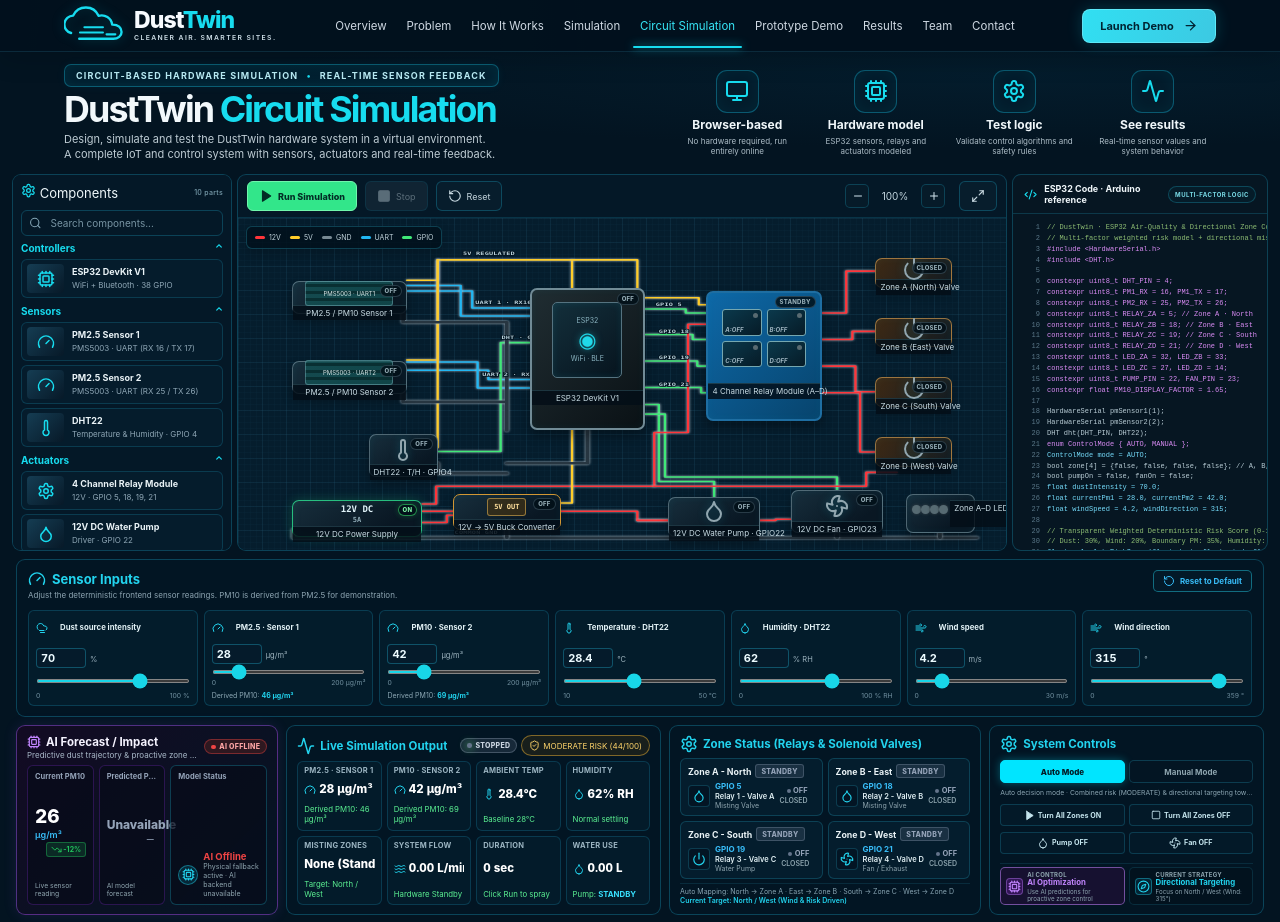
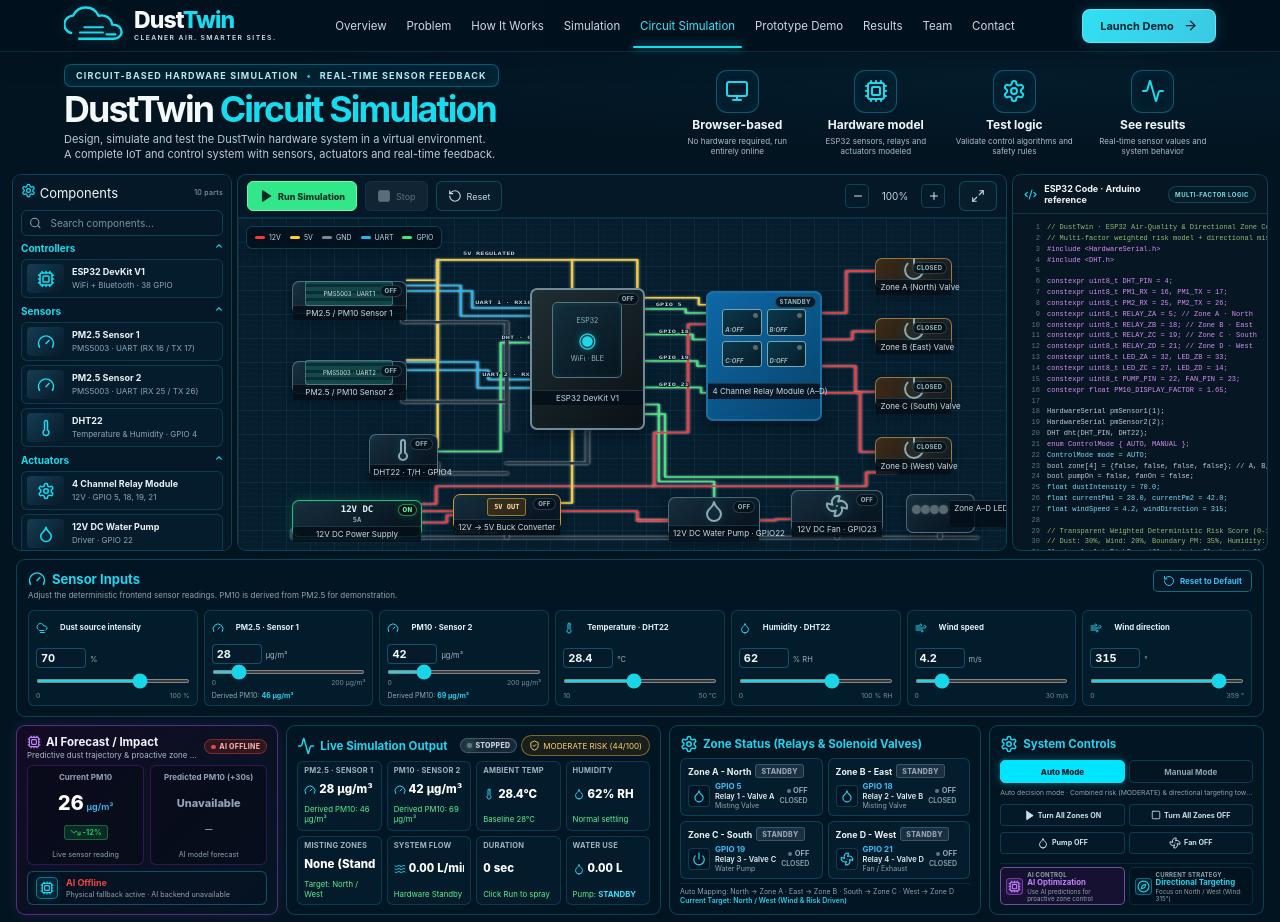
Before and after one commit to meherabmehu/DustTwin, a React (Vite) app: page /circuit-simulation in a window 1280 px wide. Shown: the top 922 px of the page. Built offline with nearby package versions, Linux system fonts and the light colour scheme; no server answers.

Commit message:
refining circuit AI forecast card hierarchy

```diff
--- a/src/features/circuit-simulator/CircuitAiForecastCard.tsx
+++ b/src/features/circuit-simulator/CircuitAiForecastCard.tsx
@@ -1,5 +1,5 @@
 import React from 'react';
-import { Cpu, TrendingDown, TrendingUp, AlertTriangle } from 'lucide-react';
+import { Cpu, TrendingDown, TrendingUp } from 'lucide-react';
 import type { BackendStatus } from '../../integrations/dusttwin-ai/types';
 
 interface CircuitAiForecastCardProps {
@@ -41,6 +41,7 @@
 
   return (
     <article className="output-panel circuit-ai-forecast-panel" aria-label="Circuit AI PM10 Forecast and System Impact">
+      {/* Top Row: Title, Subtitle, and AI Impact Badge */}
       <div className="circuit-ai-head">
         <div className="circuit-ai-title-wrap">
           <div className="circuit-ai-title">
@@ -70,12 +71,16 @@
       </div>
 
       <div className="circuit-ai-body">
-        {/* Column 1: Current PM10 */}
-        <div className="circuit-ai-col">
+        {/* Middle Row: Two equal metric cards */}
+        <div className="circuit-ai-cards-grid">
+          {/* Left: Current PM10 Card */}
+          <div className="circuit-ai-metric-card">
             <span className="circuit-ai-label">Current PM10</span>
-          <div className="circuit-ai-value-row">
+            <div className="circuit-ai-reading">
               <strong className="circuit-ai-val-num">{displayCurrent}</strong>
               <span className="circuit-ai-unit">µg/m³</span>
+            </div>
+            <div className="circuit-ai-delta-wrap">
               <span className="circuit-ai-delta down">
                 <TrendingDown size={11} aria-hidden="true" /> -{currentDeltaPercent}%
               </span>
@@ -83,43 +88,44 @@
             <small className="circuit-ai-note">Live sensor reading</small>
           </div>
 
-        {/* Column 2: Predicted PM10 (+30s) */}
-        <div className="circuit-ai-col">
+          {/* Right: Predicted PM10 (+30s) Card */}
+          <div className="circuit-ai-metric-card">
             <span className="circuit-ai-label">Predicted PM10 (+30s)</span>
-          <div className="circuit-ai-value-row">
+            <div className="circuit-ai-reading">
               {displayPredicted !== null && !isOffline ? (
                 <>
                   <strong className="circuit-ai-val-num predicted">{displayPredicted}</strong>
                   <span className="circuit-ai-unit">µg/m³</span>
+                </>
+              ) : (
+                <strong className="circuit-ai-val-num predicted unavailable">Unavailable</strong>
+              )}
+            </div>
+            <div className="circuit-ai-delta-wrap">
+              {displayPredicted !== null && !isOffline ? (
                 <span className="circuit-ai-delta up">
                   <TrendingUp size={11} aria-hidden="true" /> +{predictedDeltaPercent}%
                 </span>
-              </>
               ) : (
-              <>
-                <strong className="circuit-ai-val-num predicted unavailable">Unavailable</strong>
                 <span className="circuit-ai-delta neutral">—</span>
-              </>
               )}
             </div>
             <small className="circuit-ai-note">AI model forecast</small>
           </div>
+        </div>
 
-        {/* Column 3: Model Status */}
-        <div className="circuit-ai-col circuit-ai-col-status">
-          <span className="circuit-ai-label">Model Status</span>
-          <div className="circuit-ai-status-row">
-            <div className="circuit-ai-brain-bubble" aria-hidden="true">
-              <Cpu size={13} />
+        {/* Bottom Row: Full-width Model Status Strip */}
+        <div className="circuit-ai-status-strip">
+          <div className="circuit-ai-status-bubble" aria-hidden="true">
+            <Cpu size={14} />
           </div>
           <div className="circuit-ai-status-text">
             <strong className={`model-status-title ${statusClass}`}>{statusText}</strong>
-              <small className="circuit-ai-note">
+            <p className="circuit-ai-status-desc">
               {isHealthy
                 ? 'Multi-factor prediction active using sensors, wind & zone states.'
                 : 'Physical fallback active · AI backend unavailable'}
-              </small>
-            </div>
+            </p>
           </div>
         </div>
       </div>
--- a/src/styles-circuit-polish.css
+++ b/src/styles-circuit-polish.css
@@ -312,44 +312,55 @@
   background: #ef4444;
 }
 
+/* AI Forecast Body: Middle row (2 equal cards) + Bottom row (status strip) */
 .circuit-ai-body {
-  display: grid;
-  grid-template-columns: 0.88fr 0.88fr 1.28fr;
-  gap: 5px;
-  flex: 1;
-  align-items: stretch;
-}
-.circuit-ai-col {
   display: flex;
   flex-direction: column;
+  gap: 6px;
+  flex: 1;
   justify-content: space-between;
-  padding: 6px 7px;
-  border: 1px solid rgba(147, 51, 234, 0.25);
+  min-width: 0;
+}
+
+/* Middle Row: Two equal metric cards */
+.circuit-ai-cards-grid {
+  display: grid;
+  grid-template-columns: 1fr 1fr;
+  gap: 6px;
+  min-width: 0;
+  flex: 1;
+}
+.circuit-ai-metric-card {
+  display: flex;
+  flex-direction: column;
+  align-items: center;
+  justify-content: space-between;
+  text-align: center;
+  padding: 6px 6px 5px;
+  border: 1px solid rgba(147, 51, 234, 0.28);
   border-radius: 6px;
   background: rgba(8, 12, 26, 0.72);
   min-width: 0;
   box-sizing: border-box;
 }
-.circuit-ai-col-status {
-  border-color: rgba(34, 211, 238, 0.25);
-}
 .circuit-ai-label {
   color: #94a3b8;
-  font-size: 7.5px;
+  font-size: 8px;
   font-weight: 650;
   white-space: nowrap;
   overflow: hidden;
   text-overflow: ellipsis;
+  max-width: 100%;
 }
-.circuit-ai-value-row {
+.circuit-ai-reading {
   display: flex;
   align-items: baseline;
-  gap: 2.5px;
-  margin: 2px 0 1px;
-  flex-wrap: wrap;
+  justify-content: center;
+  gap: 3px;
+  margin: 1px 0 0;
 }
 .circuit-ai-val-num {
-  font-size: 19px;
+  font-size: 20px;
   font-weight: 800;
   color: #ffffff;
   line-height: 1;
@@ -359,7 +370,7 @@
   color: #ff5454;
 }
 .circuit-ai-val-num.unavailable {
-  font-size: 12px;
+  font-size: 11px;
   color: #94a3b8;
 }
 .circuit-ai-unit {
@@ -367,15 +378,20 @@
   font-weight: 600;
   color: #38bdf8;
 }
+.circuit-ai-delta-wrap {
+  display: flex;
+  justify-content: center;
+  margin: 1px 0;
+}
 .circuit-ai-delta {
   display: inline-flex;
   align-items: center;
-  gap: 1.5px;
-  padding: 1px 3.5px;
+  gap: 2px;
+  padding: 1px 5px;
   border-radius: 3px;
-  font-size: 7px;
+  font-size: 7.5px;
   font-weight: 750;
-  margin-left: auto;
+  white-space: nowrap;
 }
 .circuit-ai-delta.down {
   background: rgba(34, 197, 94, 0.16);
@@ -392,24 +408,37 @@
 }
 .circuit-ai-note {
   color: #8fa5af;
-  font-size: 6.8px;
+  font-size: 7.2px;
   line-height: 1.2;
+  white-space: nowrap;
+  overflow: hidden;
+  text-overflow: ellipsis;
+  max-width: 100%;
 }
-.circuit-ai-status-row {
+
+/* Bottom Row: Full-width Model Status Strip */
+.circuit-ai-status-strip {
   display: flex;
   align-items: center;
-  gap: 5px;
-  margin-top: 2px;
+  gap: 8px;
+  padding: 5px 8px;
+  border-radius: 6px;
+  background: rgba(6, 20, 35, 0.82);
+  border: 1px solid rgba(34, 211, 238, 0.32);
+  box-sizing: border-box;
+  min-width: 0;
+  flex-shrink: 0;
 }
-.circuit-ai-brain-bubble {
-  width: 20px;
-  height: 20px;
-  border-radius: 50%;
+.circuit-ai-status-bubble {
+  width: 22px;
+  height: 22px;
+  border-radius: 5px;
   display: grid;
   place-items: center;
   background: rgba(6, 45, 62, 0.85);
   border: 1px solid rgba(34, 211, 238, 0.45);
   color: #22d3ee;
+  box-shadow: 0 0 8px rgba(34, 211, 238, 0.15);
   flex-shrink: 0;
 }
 .circuit-ai-status-text {
@@ -417,9 +446,10 @@
   flex-direction: column;
   min-width: 0;
   gap: 1px;
+  flex: 1;
 }
 .model-status-title {
-  font-size: 9.5px;
+  font-size: 9px;
   font-weight: 750;
   line-height: 1.2;
   white-space: nowrap;
@@ -433,12 +463,16 @@
 .model-status-title.offline {
   color: #ef4444;
 }
-.circuit-ai-col-status .circuit-ai-note {
-  font-size: 7px;
+.circuit-ai-status-desc {
+  margin: 0;
+  font-size: 7.2px;
   line-height: 1.25;
   color: #8fa5af;
   white-space: normal;
-  display: block;
+  display: -webkit-box;
+  -webkit-line-clamp: 2;
+  -webkit-box-orient: vertical;
+  overflow: hidden;
 }
 
 /* ==========================================================
```
Lines whose indentation alone changed are shown as unchanged.
